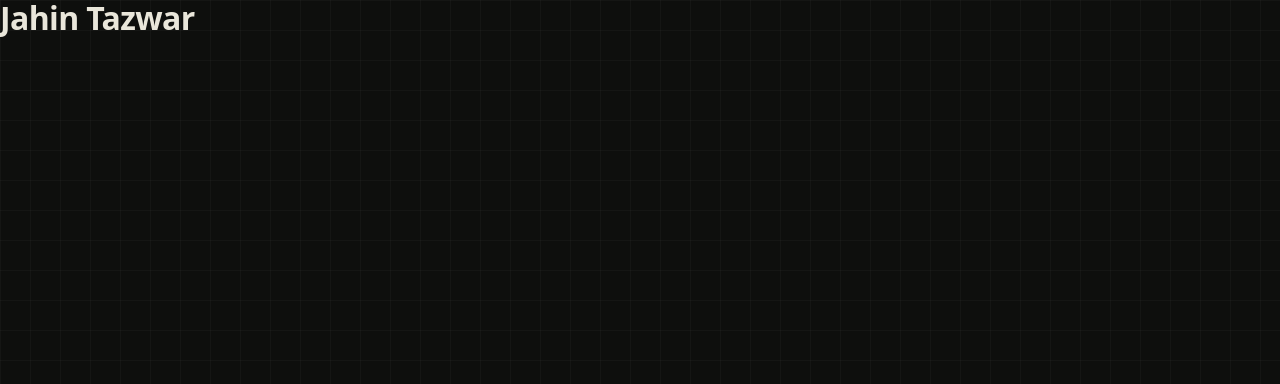
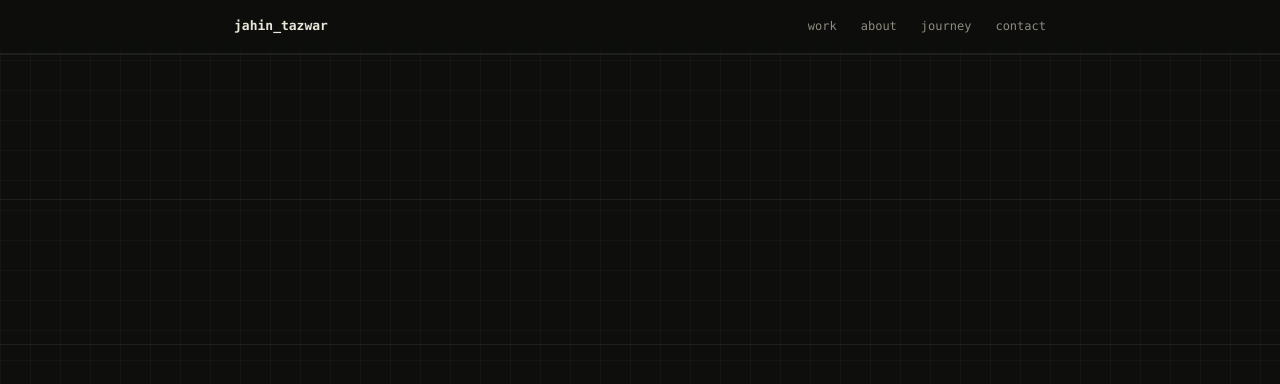
Before and after one commit to Jahin-Tazwar/portfolio, a React (Vite) app: page / in a window 1280 px wide. Shown: the top 384 px of the page. Built offline with nearby package versions, Linux system fonts and the light colour scheme.

Commit message:
feat: add sticky nav and section shell

```diff
--- a/src/App.tsx
+++ b/src/App.tsx
@@ -1,7 +1,15 @@
+import { Nav } from "./components/Nav";
+
 export default function App() {
   return (
-    <main>
-      <h1>Jahin Tazwar</h1>
-    </main>
+    <>
+      <Nav />
+      <main id="top">
+        <section id="work" className="section"><div className="container" /></section>
+        <section id="about" className="section"><div className="container" /></section>
+        <section id="journey" className="section"><div className="container" /></section>
+        <section id="contact" className="section"><div className="container" /></section>
+      </main>
+    </>
   );
 }
--- /dev/null
+++ b/src/components/Nav.module.css
@@ -0,0 +1,11 @@
+.nav {
+  position: sticky; top: 0; z-index: 10;
+  background: color-mix(in srgb, var(--bg) 85%, transparent);
+  backdrop-filter: blur(8px);
+  border-bottom: 1px solid var(--border);
+}
+.inner { display: flex; justify-content: space-between; align-items: center; padding-top: var(--s-4); padding-bottom: var(--s-4); }
+.logo { font-weight: 600; text-decoration: none; font-size: 13px; }
+.links { display: flex; gap: var(--s-5); font-size: 12px; }
+.links a { color: var(--muted); text-decoration: none; }
+.links a:hover { color: var(--text); }
--- /dev/null
+++ b/src/components/Nav.tsx
@@ -0,0 +1,23 @@
+import styles from "./Nav.module.css";
+
+const links = [
+  { id: "work", label: "work" },
+  { id: "about", label: "about" },
+  { id: "journey", label: "journey" },
+  { id: "contact", label: "contact" },
+];
+
+export function Nav() {
+  return (
+    <header className={styles.nav}>
+      <div className={`container ${styles.inner}`}>
+        <a href="#top" className={`mono ${styles.logo}`}>jahin_tazwar</a>
+        <nav className={styles.links} aria-label="Primary">
+          {links.map((l) => (
+            <a key={l.id} href={`#${l.id}`} className="mono">{l.label}</a>
+          ))}
+        </nav>
+      </div>
+    </header>
+  );
+}
```
Also changed, not shown: 2 other files (tests, documents, lock files or other folders).
